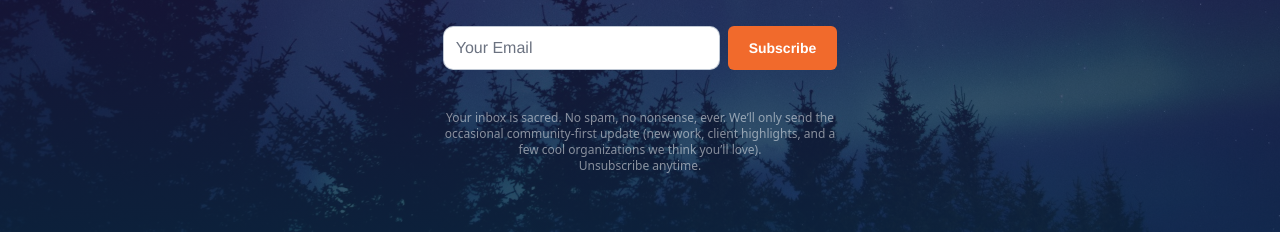
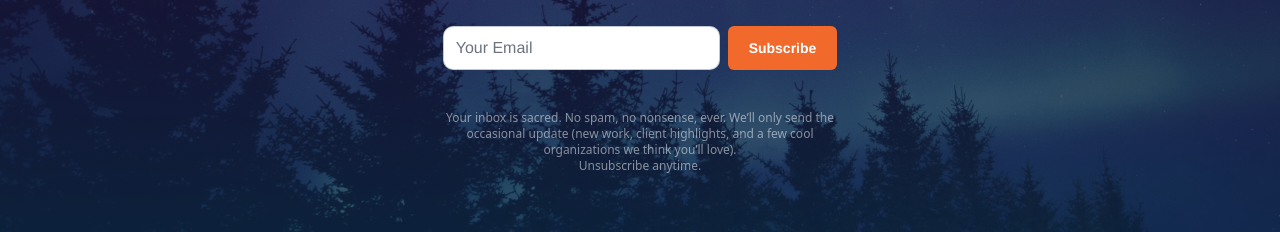
Before and after one commit to liquidtrends/denehoni, a Next.js app: page /newsletter in a window 1280 px wide. Shown: the part 491-723 px from the top of the page. Built offline with nearby package versions, Linux system fonts and the light colour scheme.

Commit message:
text change newsletter

```diff
--- a/app/newsletter/page.js
+++ b/app/newsletter/page.js
@@ -26,7 +26,7 @@ export default function AboutPage() {
             Subscribe for new project showcases, behind-the-scenes process, and community spotlights
           </p>
           <MailChimp/>
-          <p className="pt-10 text-xs opacity-50">Your inbox is sacred. No spam, no nonsense, ever. We’ll only send the occasional community-first update (new work, client highlights, and a few cool organizations we think you’ll love). <br />Unsubscribe anytime.</p>
+          <p className="pt-10 text-xs opacity-50">Your inbox is sacred. No spam, no nonsense, ever. We’ll only send the occasional update (new work, client highlights, and a few cool organizations we think you’ll love). <br />Unsubscribe anytime.</p>
         </div>
       </section>
     </article>
```
